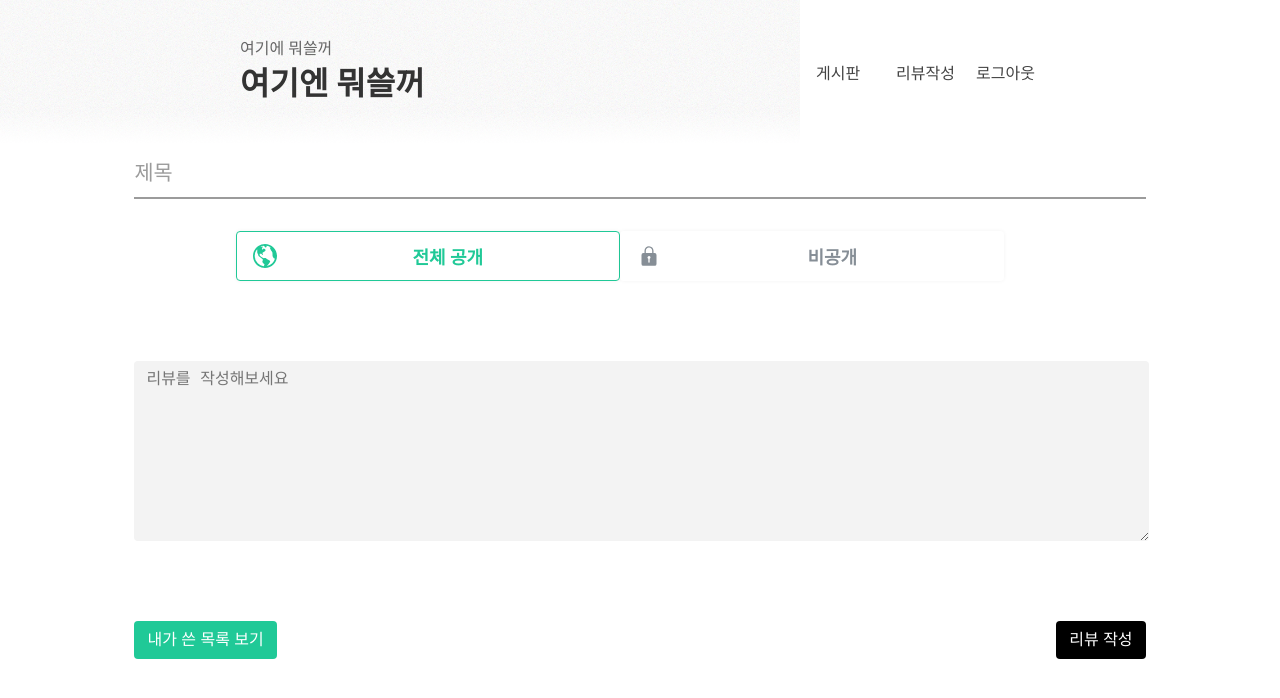
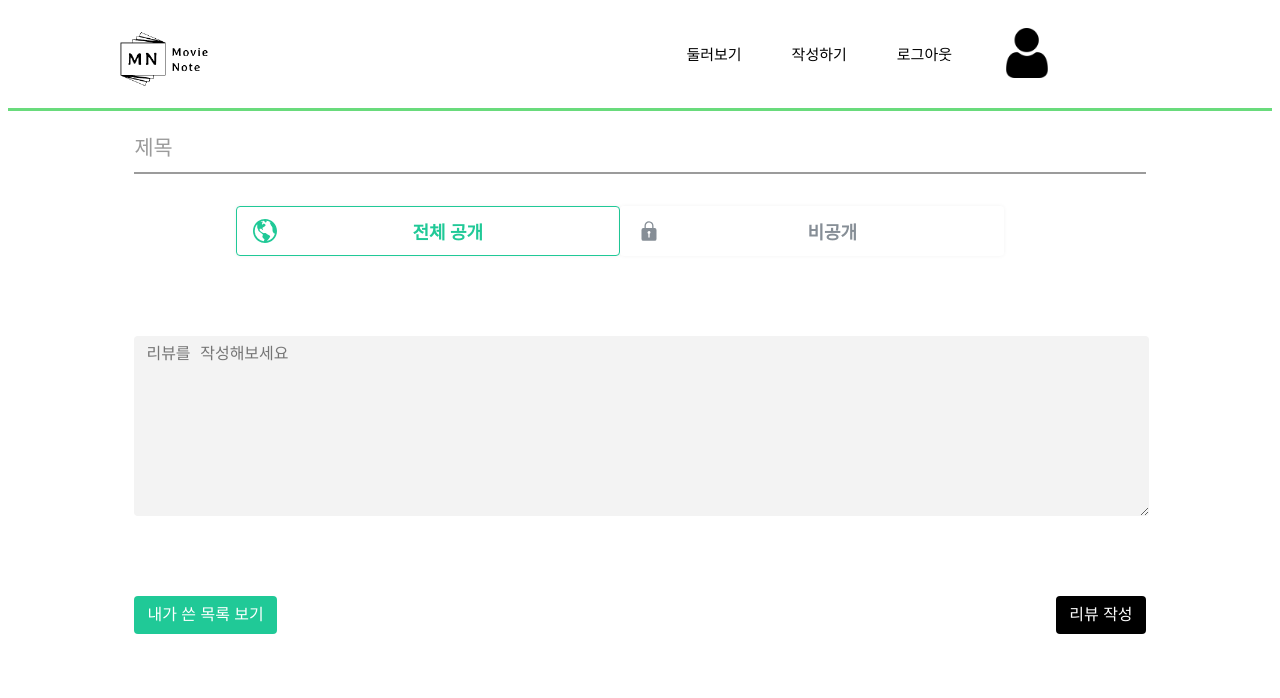
Before and after one commit to hufsicehwang/DB-lecture-Project, a Django app: page /home/review/ in a window 1280 px wide. Shown: the top 698 px of the page. Run offline with Django 3.2, Linux system fonts and the light colour scheme.

Commit message:
add home.html

```diff
--- a/home/templates/review.html
+++ b/home/templates/review.html
@@ -1,14 +1,14 @@
 <!DOCTYPE html>
 <html>
     <head>
-        <title>리뷰작성</title>
-        <link rel="stylesheet" href="/static/css/header.css">
-        <link rel="stylesheet" href="/static/css/review.css">
+        <title>Movie Note</title>
+        <link rel="stylesheet" href="/static/assets/css/header.css">
+        <link rel="stylesheet" href="/static/css/review.css?after?after">
         <script src="/static/js/includeHTML.js"></script>
 
     </head>
     <body>
-        <header include-html="/static/html/header.html"></header>
+        <header include-html="/static/html/header.html?after"></header>
         <!-- <h3 class="review_h3">공개 설정</h3> -->
         <div class="form__group field">
             <form action="" method="post">
@@ -72,6 +72,14 @@
             document.getElementById("public").style.color="rgb(134, 142, 150)"
 
         }
-
+    </script>
+       <script>
+        var user = document.getElementById('user');
+        user.addEventListener('mouseover',function(){
+            document.getElementById('user-text').style.display='block';
+        })
+        user.addEventListener('mouseout',function(){
+            document.getElementById('user-text').style.display='none';
+        })
     </script>
 </html>
--- a/home/urls.py
+++ b/home/urls.py
@@ -4,5 +4,7 @@ from . import views
 # 기본 url = 'home/'
 urlpatterns = [
     path('dbtest/',views.data_insert, name='data_insert'),
-    path('review/',views.review, name='home')
+    path('review/',views.review, name='home'),
+
+    path('',views.home),
 ]
--- a/home/views.py
+++ b/home/views.py
@@ -1,8 +1,9 @@
 from typing import Generator
 from typing_extensions import Required
 from django.http.request import HttpRequest
-from django.shortcuts import render
+from django.shortcuts import render, redirect
 from urllib.request import urlopen , Request
+from main.models import User
 from .models import *
 import re
 import json
@@ -51,3 +52,18 @@ def data_insert(request):
                 detail_movie.save()
 
         return render(request,'review.html')
+
+
+
+def home(request):
+    res_data = {}
+    user_session = request.session.get('user')              # 로그인 체크
+    if user_session:
+        user = User.objects.get(pk=user_session)
+
+        if request.method == 'GET':
+            return render(request, 'home.html', res_data)
+        elif request.method == 'POST':
+            return render(request, 'home.html', res_data)
+    else:
+        return redirect('/main/login')
--- a/main/views.py
+++ b/main/views.py
@@ -28,7 +28,7 @@ def signUp(request):
             except User.DoesNotExist:   # 아이디가 없어서 DoesNotExist이면 저장한다.
                 user = User(email=email, username=username, password=make_password(password))
                 user.save()
-                return redirect('/login')
+                return redirect('/main/login')
             if(user):
                 res_data['error'] = '존재하는 Email 입니다.'
                 return render(request, 'signUp.html', res_data)
@@ -58,7 +58,7 @@ def login(request):
             if check_password(password, user_password):
                 request.session['user'] = user.id  # session 변수에 저장
                 request.session['user_email'] = user.email  # session 변수에 저장
-                return redirect('/home/review')
+                return redirect('/home')
             else:
                 res_data['error'] = '비밀번호가 틀렸습니다.'
                 return render(request, 'login.html', res_data)
--- /dev/null
+++ b/static/assets/css/header.css
@@ -0,0 +1,67 @@
+.navi-section{
+    margin: 0;
+    padding: 0;
+    border-bottom: 3px solid #69db7c;
+    height: 100px;
+}
+.navi{
+    margin: 0;
+    display: flex;
+    flex-direction: row;
+    width: 100%;
+    height: 100px;
+    list-style-type: none;
+    position: relative;
+}
+.right{
+    display: flex;
+    flex-direction: row;
+    position: absolute;
+    top: 10px;
+    right: 250px;
+}
+.nav-1 img{
+    width: 150px;
+    height: 150px;
+}
+.nav-7 img{
+    width: 50px;
+    height: 50px;
+    transition: 1s;
+}
+.nav-7 img:hover{
+    cursor: pointer;
+    transform: scale(1.3);
+}
+.nav-item{
+    margin-left: 30px;
+    display: flex;
+    padding: 10px;
+    font-size: 15px;
+    color: black;
+}
+.nav-item a{
+    display: flex;
+    align-items: center;
+    justify-content: center;
+    text-align: center;
+    text-decoration: none;
+    color: black;
+}
+.nav-item a:hover{
+    border-bottom: 3px solid #51cf66;
+}
+.nav-1{
+    cursor: pointer;
+    text-align: center;
+    align-items: center;
+}
+.nav-2{
+   margin-left: 500px;
+}
+.nav-7{
+    align-items: center;
+}
+#user-text{
+    display: none;
+}
--- a/static/css/review.css
+++ b/static/css/review.css
@@ -1,7 +1,10 @@
+html, body{
+  overflow-x: hidden;
+}
+
 .form__group {
     position: relative;
     padding: 15px 0 0;
-    margin-top: 10px;
     width: 80%;
     margin: 0 auto;
 }
--- a/static/html/header.html
+++ b/static/html/header.html
@@ -1,7 +1,7 @@
 
 <div id="blurry-filter"></div>
 <header>
-    <div>
+    <!-- <div>
         <article id="title"><span class="parent">여기에 뭐쓸꺼</span><br/><span class="name">여기엔 뭐쓸꺼</span></article>
         <article id="reference">
 
@@ -10,5 +10,18 @@
             <a>리뷰작성</a>
             <a>로그아웃</a>
         </article>
+    </div> -->
+    <div class="navi-section">
+        <nav>
+            <ul class="navi">
+                <li class="nav-item nav-1" onclick="location.href='/home'"><img src="/static/assets/image/movienote-removebg.png" alt=""></li>
+                <div class="right">
+                    <li class="nav-item nav-2"><a href="./movie.html">둘러보기</a></li>
+                    <li class="nav-item"><a href="/home/review">작성하기</a></li>
+                    <li class="nav-item"><a href="./animals.html">로그아웃</a></li>
+                    <li class="nav-item nav-7" onclick="location.href='/reservationList.html'"><img src="/static/assets/image/user.png" alt="" id="user"><span id="user-text">My Note</span></li>
+                </div>
+            </ul>
+        </nav>
     </div>
 </header>
--- a/static/js/includeHTML.js
+++ b/static/js/includeHTML.js
@@ -30,6 +30,6 @@ function includeHTML(callback) {
       }
     }
     setTimeout(function() {
-      callback();
+      callback
     }, 0);
   }
```
Also changed, not shown: home/templates/home.html (added, +30 -0 lines), static/assets/css/home.css (added, +47 -0 lines), db.sqlite3 (added), home/migrations/0001_initial.py (added), main/migrations/0001_initial.py (added), static/assets/image/home.jpg (added), static/assets/image/movienote-removebg.png (added), static/assets/image/user.png (added).
